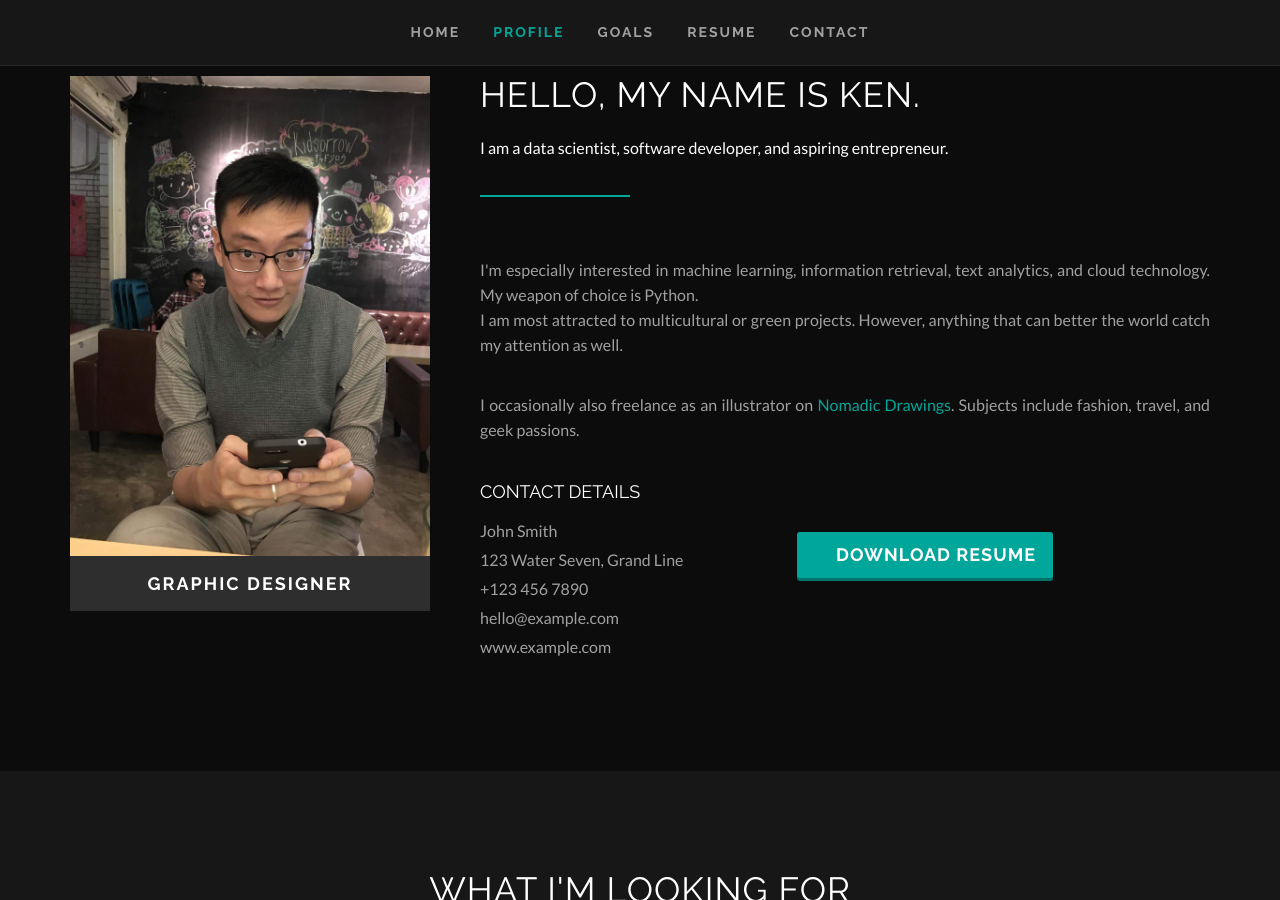
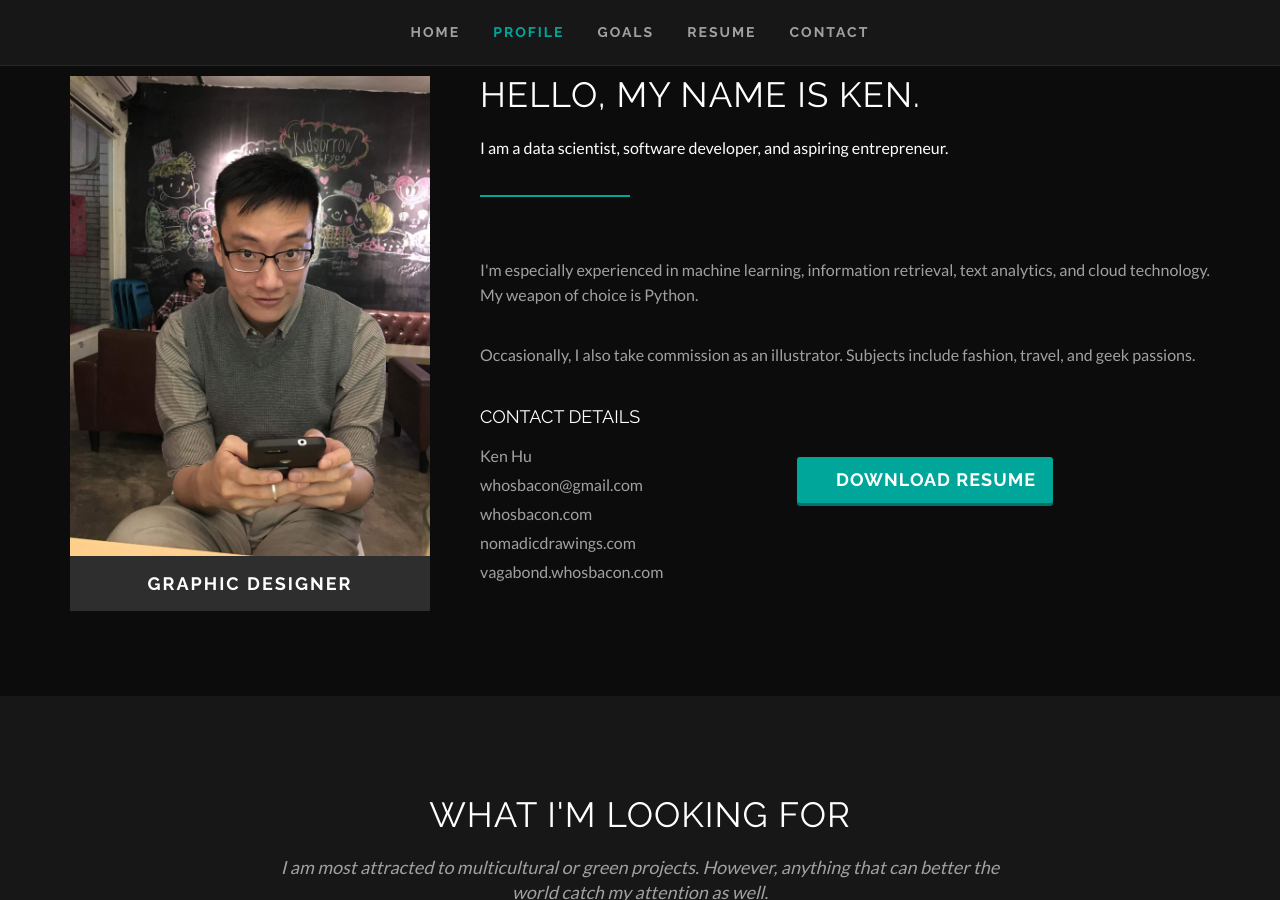
Before and after one commit to clearcareer/KenHu, a Jekyll site: the page built from index.html, in a window 1280 px wide and 900 px high, scrolled down 925 px. Built offline with Jekyll 4.4.1, drawn with Linux system fonts in a browser that asks for light colours; some web fonts are replaced; some of the changed text lies outside the part shown.

Commit message:
Updated '/index.html' via CloudCannon

```diff
--- a/index.html
+++ b/index.html
@@ -93,7 +93,7 @@
     <header id="home" class="hero" style="background-image: url('{{ page.background_image_path }}');">
         <div class="hero-body">
             <div class="hero-text text-center">
-                <h1 class="editable">I'm Ken Hu</h1>
+                <h1 class="editable">I'm Ken</h1>
 
                 <h1 class="small"><span id="js-rotating">
                     {{ page.occupations[0].title }}
@@ -103,7 +103,7 @@
 
                 </span></h1>
 
-                <p class="editable">Technologist, Illustrator, Vagabond</p>
+                <p class="editable">Technologist, Creative, Startup</p>
 
                 <div class="page-scroll">
                     <a href="#profile" class="btn btn-lg btn-custom">
@@ -192,9 +192,9 @@
 
                                     <span class="divider"></span>
 
-                                    <p class="text-grey editable"><br />I'm especially interested in machine learning, information retrieval, text analytics, and cloud technology. My weapon of choice is Python.<br />I am most attracted to multicultural or green projects. However, anything that can better the world catch my attention as well.</p>
+                                    <p class="text-grey editable"><br />I'm especially experienced in machine learning, information retrieval, text analytics, and cloud technology. My weapon of choice is Python.</p>
 
-                                    <p class="text-grey editable"><br />I occasionally also freelance as an illustrator on <a href="http://nomadicdrawings.com">Nomadic Drawings</a>. Subjects include fashion, travel, and geek passions.</p>
+                                    <p class="text-grey editable"><br />Occasionally, I also take commission as an illustrator. Subjects include fashion, travel, and geek passions.</p>
                                 </div>
                                 <!-- //.col-md-12 -->
                             </div>
@@ -210,11 +210,11 @@
 
                                     <ul class="list-unstyled text-grey">
 
-                                        <li class="editable">John Smith</li>
-                                        <li class="editable">123 Water Seven, Grand Line</li>
-                                        <li class="editable">+123 456 7890</li>
-                                        <li class="editable">hello@example.com</li>
-                                        <li class="editable">www.example.com</li>
+                                        <li class="editable">Ken Hu</li>
+                                        <li class="editable">whosbacon@gmail.com</li>
+                                        <li class="editable">whosbacon.com</li>
+                                        <li class="editable">nomadicdrawings.com</li>
+                                        <li class="editable">vagabond.whosbacon.com</li>
                                     </ul>
                                 </div>
                                 <!-- //.col-md-5 -->
@@ -252,9 +252,7 @@
                     <div class="col-md-8 col-md-offset-2 text-center">
                         <h2 class="section-title editable">What I'm Looking For</h2>
 
-                        <p class="section-subtitle editable">
-                            Lorem ipsum dolor sit amet, consectetuer adipiscing elit, sed diam nonummy nibh euismod tincidunt ut laoreet dolore magna aliquam erat volutpat.
-                        </p>
+                        <p class="section-subtitle editable">I am most attracted to multicultural or green projects. However, anything that can better the world catch my attention as well.</p>
 
                         <span class="divider center"></span>
                     </div>
@@ -308,9 +306,7 @@
                     <div class="col-md-8 col-md-offset-2 text-center">
                         <h2 class="section-title editable">My Resume</h2>
 
-                        <p class="section-subtitle editable">
-                            Lorem ipsum dolor sit amet, consectetuer adipiscing elit, sed diam nonummy nibh euismod tincidunt ut laoreet dolore magna aliquam erat volutpat.
-                        </p>
+                        <p class="section-subtitle editable">Through my professional and entrepreneurial &nbsp;experiences, I've gained a holistic set of skills applicable to all aspects of a business.</p>
 
                         <span class="divider center"></span>
                     </div>
```
